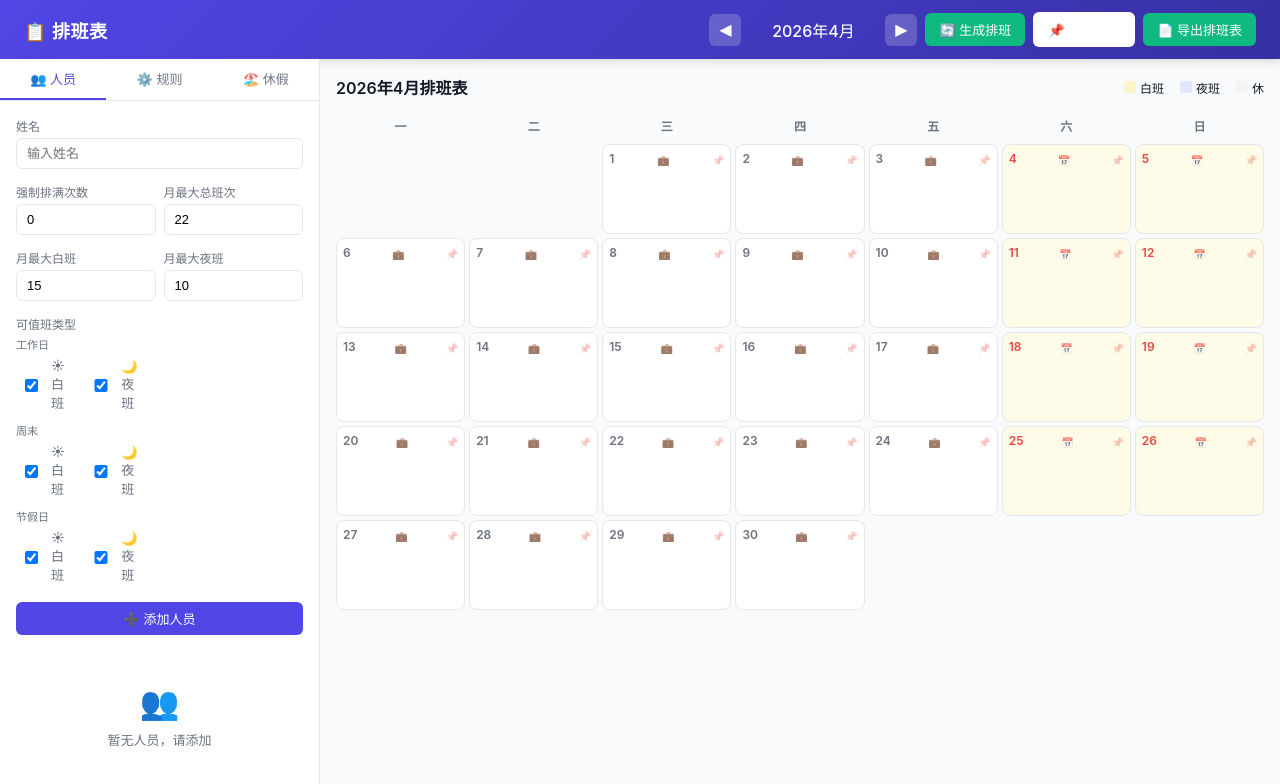
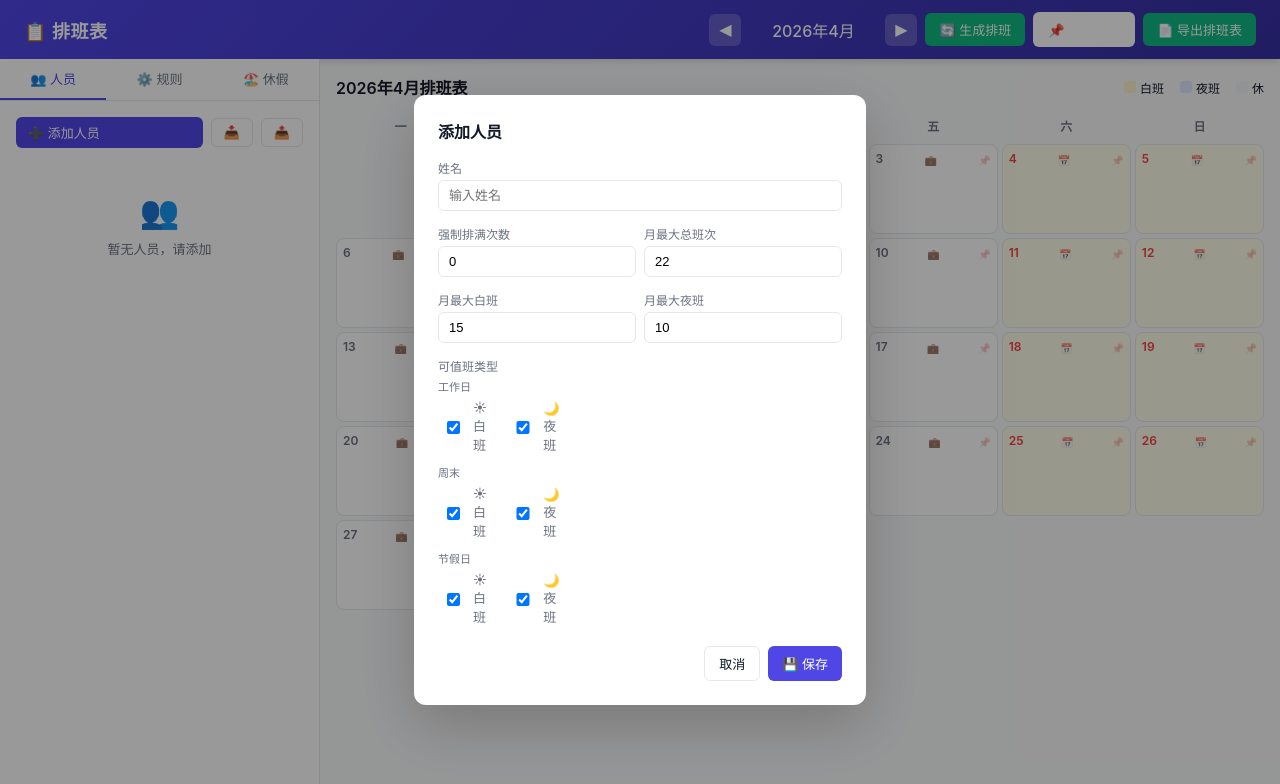
Before and after one commit to gemone/scheduling, a Vue app in the folder frontend/: page / in a window 1280 px wide. Both pictures are taken after a click on the button "➕ 添加人员". Shown: the top 784 px of the page. Built offline with nearby package versions, Linux system fonts and the light colour scheme.

Commit message:
feat: 人员管理改弹窗编辑，支持JSON导入导出

```diff
--- a/frontend/src/App.vue
+++ b/frontend/src/App.vue
@@ -30,67 +30,23 @@
         <div class="sidebar-content">
           <!-- People Tab -->
           <div v-if="tab === 'people'">
-            <div class="form-group">
-              <label>姓名</label>
-              <input v-model="newPerson.name" placeholder="输入姓名" @keyup.enter="addPerson" />
-            </div>
-            <div class="form-row">
-              <div class="form-group">
-                <label>强制排满次数</label>
-                <input v-model.number="newPerson.minTotal" type="number" min="0" />
-              </div>
-              <div class="form-group">
-                <label>月最大总班次</label>
-                <input v-model.number="newPerson.maxTotal" type="number" min="1" />
-              </div>
-            </div>
-            <div class="form-row">
-              <div class="form-group">
-                <label>月最大白班</label>
-                <input v-model.number="newPerson.maxDay" type="number" min="0" />
-              </div>
-              <div class="form-group">
-                <label>月最大夜班</label>
-                <input v-model.number="newPerson.maxNight" type="number" min="0" />
-              </div>
-            </div>
-            <div class="form-group">
-              <label>可值班类型</label>
-              <div class="checkbox-group" style="flex-direction:column;gap:6px">
-                <div style="font-size:11px;color:var(--text-secondary)">工作日</div>
-                <div class="checkbox-row">
-                  <label><input type="checkbox" v-model="newPerson.dayShiftPos" :true-value="1" :false-value="0" /> ☀白班</label>
-                  <label><input type="checkbox" v-model="newPerson.nightShiftPos" :true-value="1" :false-value="0" /> 🌙夜班</label>
-                </div>
-                <div style="font-size:11px;color:var(--text-secondary)">周末</div>
-                <div class="checkbox-row">
-                  <label><input type="checkbox" v-model="newPerson.weekendDayShiftPos" :true-value="1" :false-value="0" /> ☀白班</label>
-                  <label><input type="checkbox" v-model="newPerson.weekendNightShiftPos" :true-value="1" :false-value="0" /> 🌙夜班</label>
-                </div>
-                <div style="font-size:11px;color:var(--text-secondary)">节假日</div>
-                <div class="checkbox-row">
-                  <label><input type="checkbox" v-model="newPerson.holidayDayShiftPos" :true-value="1" :false-value="0" /> ☀白班</label>
-                  <label><input type="checkbox" v-model="newPerson.holidayNightShiftPos" :true-value="1" :false-value="0" /> 🌙夜班</label>
-                </div>
-              </div>
-            </div>
-            <button v-if="!editingPersonId" class="btn btn-primary btn-block" @click="addPerson">➕ 添加人员</button>
-            <div v-else class="form-row" style="gap:8px">
-              <button class="btn btn-primary" style="flex:1" @click="saveEditPerson">💾 保存</button>
-              <button class="btn" style="flex:1" @click="cancelEdit">取消</button>
+            <div class="person-toolbar">
+              <button class="btn btn-primary" style="flex:1" @click="openPersonModal(null)">➕ 添加人员</button>
+              <button class="btn btn-outline" @click="importPeople" title="导入人员">📥</button>
+              <button class="btn btn-outline" @click="exportPeople" title="导出人员">📤</button>
             </div>
 
-            <div class="person-list" style="margin-top:16px">
-              <div class="person-card" v-for="p in data.people" :key="p.id" :class="{ editing: editingPersonId === p.id }">
+            <div class="person-list" style="margin-top:12px">
+              <div class="person-card" v-for="p in data.people" :key="p.id">
                 <button class="remove-btn" @click="removePerson(p.id)">✕</button>
-                <button class="edit-btn" @click="startEdit(p)" title="编辑">✎</button>
+                <button class="edit-btn" @click="openPersonModal(p)" title="编辑">✎</button>
                 <div class="name">{{ p.name }}</div>
                 <div class="limits">
                   <span v-if="p.min_total > 0" style="color:var(--primary)">✦{{ p.min_total }}</span>
                   <span>总计{{ p.max_total }}次</span>
                   <span class="shift-tag day-tag" :class="{ dim: !p.day_shift_pos }">☀白{{ p.day_shift_pos ? p.max_day : 'x' }}</span>
                   <span class="shift-tag night-tag" :class="{ dim: !p.night_shift_pos }">🌙夜{{ p.night_shift_pos ? p.max_night : 'x' }}</span>
-                  <span v-if="p.weekend_day_shift_pos || p.weekend_night_shift_pos" class="shift-tag weekend-tag">{{ p.weekend_day_shift_pos ? 'w' : '' }}{{ p.weekend_night_shift_pos ? 'n' : '' }}</span>
+                  <span v-if="p.weekend_day_shift_pos || p.weekend_night_shift_pos" class="shift-tag weekend-tag">{{ p.weekend_day_shift_pos ? '☀' : '' }}{{ p.weekend_night_shift_pos ? '🌙' : '' }}</span>
                   <span v-if="p.holiday_day_shift_pos || p.holiday_night_shift_pos" class="shift-tag holiday-tag-sm">{{ p.holiday_day_shift_pos ? 'w' : '' }}{{ p.holiday_night_shift_pos ? 'n' : '' }}</span>
                 </div>
               </div>
@@ -307,6 +263,62 @@
       </div>
     </div>
 
+    <!-- Person Modal -->
+    <div class="modal-overlay" v-if="personModal.show" @click.self="personModal.show = false">
+      <div class="modal">
+        <h3>{{ personModal.isAdd ? '添加人员' : '编辑人员' }}</h3>
+        <div class="form-group">
+          <label>姓名</label>
+          <input v-model="personModal.name" placeholder="输入姓名" @keyup.enter="savePersonModal" />
+        </div>
+        <div class="form-row">
+          <div class="form-group">
+            <label>强制排满次数</label>
+            <input v-model.number="personModal.minTotal" type="number" min="0" />
+          </div>
+          <div class="form-group">
+            <label>月最大总班次</label>
+            <input v-model.number="personModal.maxTotal" type="number" min="1" />
+          </div>
+        </div>
+        <div class="form-row">
+          <div class="form-group">
+            <label>月最大白班</label>
+            <input v-model.number="personModal.maxDay" type="number" min="0" />
+          </div>
+          <div class="form-group">
+            <label>月最大夜班</label>
+            <input v-model.number="personModal.maxNight" type="number" min="0" />
+          </div>
+        </div>
+        <div class="form-group">
+          <label>可值班类型</label>
+          <div class="checkbox-group" style="flex-direction:column;gap:6px">
+            <div style="font-size:11px;color:var(--text-secondary)">工作日</div>
+            <div class="checkbox-row">
+              <label><input type="checkbox" v-model="personModal.dayShiftPos" :true-value="1" :false-value="0" /> ☀白班</label>
+              <label><input type="checkbox" v-model="personModal.nightShiftPos" :true-value="1" :false-value="0" /> 🌙夜班</label>
+            </div>
+            <div style="font-size:11px;color:var(--text-secondary)">周末</div>
+            <div class="checkbox-row">
+              <label><input type="checkbox" v-model="personModal.weekendDayShiftPos" :true-value="1" :false-value="0" /> ☀白班</label>
+              <label><input type="checkbox" v-model="personModal.weekendNightShiftPos" :true-value="1" :false-value="0" /> 🌙夜班</label>
+            </div>
+            <div style="font-size:11px;color:var(--text-secondary)">节假日</div>
+            <div class="checkbox-row">
+              <label><input type="checkbox" v-model="personModal.holidayDayShiftPos" :true-value="1" :false-value="0" /> ☀白班</label>
+              <label><input type="checkbox" v-model="personModal.holidayNightShiftPos" :true-value="1" :false-value="0" /> 🌙夜班</label>
+            </div>
+          </div>
+        </div>
+        <div class="modal-actions">
+          <div style="flex:1"></div>
+          <button class="btn btn-outline" @click="personModal.show = false">取消</button>
+          <button class="btn btn-primary" @click="savePersonModal">💾 保存</button>
+        </div>
+      </div>
+    </div>
+
     <!-- Toast -->
     <div class="toast" v-if="toastMessage">{{ toastMessage }}</div>
   </div>
@@ -412,7 +424,10 @@ const data = ref<MonthData>({
 // Sync: data.rules always points to globalRules
 data.value.rules = globalRules.value
 
-const newPerson = ref({
+const personModal = ref({
+  show: false,
+  isAdd: true,
+  editId: null as string | null,
   name: '',
   minTotal: 0,
   maxTotal: 22,
@@ -700,28 +715,13 @@ async function deleteShift() {
 // ==================== Actions ====================
 
 let personIdCounter = 0
-const editingPersonId = ref<string | null>(null)
 
-function startEdit(p: Person) {
-  editingPersonId.value = p.id
-  newPerson.value = {
-    name: p.name,
-    minTotal: p.min_total,
-    maxTotal: p.max_total,
-    maxDay: p.max_day,
-    maxNight: p.max_night,
-    dayShiftPos: p.day_shift_pos,
-    nightShiftPos: p.night_shift_pos,
-    weekendDayShiftPos: p.weekend_day_shift_pos,
-    weekendNightShiftPos: p.weekend_night_shift_pos,
-    holidayDayShiftPos: p.holiday_day_shift_pos,
-    holidayNightShiftPos: p.holiday_night_shift_pos,
-  }
-}
-
-function cancelEdit() {
-  editingPersonId.value = null
-  newPerson.value = {
+function resetPersonModal() {
+  personModal.value = {
+    ...personModal.value,
+    show: false,
+    editId: null,
+    isAdd: true,
     name: '',
     minTotal: 0,
     maxTotal: 22,
@@ -736,61 +736,93 @@ function cancelEdit() {
   }
 }
 
-function saveEditPerson() {
-  if (!editingPersonId.value) return
-  if (!newPerson.value.name.trim()) {
+function openPersonModal(p: Person | null) {
+  if (p) {
+    personModal.value = {
+      ...personModal.value,
+      show: true,
+      isAdd: false,
+      editId: p.id,
+      name: p.name,
+      minTotal: p.min_total,
+      maxTotal: p.max_total,
+      maxDay: p.max_day,
+      maxNight: p.max_night,
+      dayShiftPos: p.day_shift_pos,
+      nightShiftPos: p.night_shift_pos,
+      weekendDayShiftPos: p.weekend_day_shift_pos,
+      weekendNightShiftPos: p.weekend_night_shift_pos,
+      holidayDayShiftPos: p.holiday_day_shift_pos,
+      holidayNightShiftPos: p.holiday_night_shift_pos,
+    }
+  } else {
+    personModal.value = {
+      ...personModal.value,
+      show: true,
+      isAdd: true,
+      editId: null,
+      name: '',
+      minTotal: 0,
+      maxTotal: 22,
+      maxDay: 15,
+      maxNight: 10,
+      dayShiftPos: 1,
+      nightShiftPos: 1,
+      weekendDayShiftPos: 1,
+      weekendNightShiftPos: 1,
+      holidayDayShiftPos: 1,
+      holidayNightShiftPos: 1,
+    }
+  }
+}
+
+function savePersonModal() {
+  const m = personModal.value
+  if (!m.name.trim()) {
     showToast('请输入姓名')
     return
   }
-  const idx = globalPeople.value.findIndex((p: Person) => p.id === editingPersonId.value)
-  if (idx === -1) return
-  globalPeople.value[idx] = {
-    ...globalPeople.value[idx],
-    name: newPerson.value.name.trim(),
-    min_total: newPerson.value.minTotal,
-    max_total: newPerson.value.maxTotal,
-    max_day: newPerson.value.maxDay,
-    max_night: newPerson.value.maxNight,
-    day_shift_pos: newPerson.value.dayShiftPos,
-    night_shift_pos: newPerson.value.nightShiftPos,
-    weekend_day_shift_pos: newPerson.value.weekendDayShiftPos,
-    weekend_night_shift_pos: newPerson.value.weekendNightShiftPos,
-    holiday_day_shift_pos: newPerson.value.holidayDayShiftPos,
-    holiday_night_shift_pos: newPerson.value.holidayNightShiftPos,
+  if (m.isAdd) {
+    const id = `p_${Date.now()}_${personIdCounter++}`
+    const person: Person = {
+      id,
+      name: m.name.trim(),
+      min_total: m.minTotal,
+      max_total: m.maxTotal,
+      max_day: m.maxDay,
+      max_night: m.maxNight,
+      day_shift_pos: m.dayShiftPos,
+      night_shift_pos: m.nightShiftPos,
+      weekend_day_shift_pos: m.weekendDayShiftPos,
+      weekend_night_shift_pos: m.weekendNightShiftPos,
+      holiday_day_shift_pos: m.holidayDayShiftPos,
+      holiday_night_shift_pos: m.holidayNightShiftPos,
+    }
+    globalPeople.value.push(person)
+    showToast('已添加人员')
+  } else if (m.editId) {
+    const idx = globalPeople.value.findIndex((p: Person) => p.id === m.editId)
+    if (idx === -1) return
+    globalPeople.value[idx] = {
+      ...globalPeople.value[idx],
+      name: m.name.trim(),
+      min_total: m.minTotal,
+      max_total: m.maxTotal,
+      max_day: m.maxDay,
+      max_night: m.maxNight,
+      day_shift_pos: m.dayShiftPos,
+      night_shift_pos: m.nightShiftPos,
+      weekend_day_shift_pos: m.weekendDayShiftPos,
+      weekend_night_shift_pos: m.weekendNightShiftPos,
+      holiday_day_shift_pos: m.holidayDayShiftPos,
+      holiday_night_shift_pos: m.holidayNightShiftPos,
+    }
+    showToast('已更新人员')
   }
   data.value.people = [...globalPeople.value]
   saveGlobalPeople()
   saveData()
-  cancelEdit()
-  showToast('已更新人员')
-}
-
-function addPerson() {
-  if (!newPerson.value.name.trim()) {
-    showToast('请输入姓名')
-    return
-  }
-  const id = `p_${Date.now()}_${personIdCounter++}`
-  const person: Person = {
-    id,
-    name: newPerson.value.name.trim(),
-    min_total: newPerson.value.minTotal,
-    max_total: newPerson.value.maxTotal,
-    max_day: newPerson.value.maxDay,
-    max_night: newPerson.value.maxNight,
-    day_shift_pos: newPerson.value.dayShiftPos,
-    night_shift_pos: newPerson.value.nightShiftPos,
-    weekend_day_shift_pos: newPerson.value.weekendDayShiftPos,
-    weekend_night_shift_pos: newPerson.value.weekendNightShiftPos,
-    holiday_day_shift_pos: newPerson.value.holidayDayShiftPos,
-    holiday_night_shift_pos: newPerson.value.holidayNightShiftPos,
-  }
-  globalPeople.value.push(person)
-  data.value.people = [...globalPeople.value]
-  newPerson.value.name = ''
-  saveGlobalPeople()
-  saveData()
-  showToast('已添加人员')
+  resetPersonModal()
 }
 
 function removePerson(id: string) {
@@ -799,6 +831,59 @@ function removePerson(id: string) {
   data.value.vacations = data.value.vacations.filter((v: Vacation) => v.person_id !== id)
   saveGlobalPeople()
   saveData()
+}
+
+function exportPeople() {
+  const json = JSON.stringify(globalPeople.value, null, 2)
+  const blob = new Blob([json], { type: 'application/json' })
+  const url = URL.createObjectURL(blob)
+  const a = document.createElement('a')
+  a.href = url
+  a.download = 'people.json'
+  a.click()
+  URL.revokeObjectURL(url)
+  showToast('📤 已导出人员列表')
+}
+
+function importPeople() {
+  const input = document.createElement('input')
+  input.type = 'file'
+  input.accept = '.json'
+  input.onchange = async (e: Event) => {
+    const file = (e.target as HTMLInputElement).files?.[0]
+    if (!file) return
+    try {
+      const text = await file.text()
+      const imported: Person[] = JSON.parse(text)
+      if (!Array.isArray(imported)) {
+        showToast('格式错误：需要数组格式')
+        return
+      }
+      // Merge: add new people by name, update existing by name
+      let added = 0
+      let updated = 0
+      for (const p of imported) {
+        if (!p.name) continue
+        // Ensure ID exists
+        if (!p.id) p.id = `p_${Date.now()}_${personIdCounter++}`
+        const existing = globalPeople.value.findIndex((ep: Person) => ep.name === p.name)
+        if (existing >= 0) {
+          globalPeople.value[existing] = { ...globalPeople.value[existing], ...p }
+          updated++
+        } else {
+          globalPeople.value.push(p)
+          added++
+        }
+      }
+      data.value.people = [...globalPeople.value]
+      saveGlobalPeople()
+      saveData()
+      showToast(`📥 导入完成：新增${added}人，更新${updated}人`)
+    } catch (err) {
+      showToast('导入失败：文件格式错误')
+    }
+  }
+  input.click()
 }
 
 function addVacation() {
--- a/frontend/src/style.css
+++ b/frontend/src/style.css
@@ -344,6 +344,16 @@ body {
 .person-card.editing {
   border-color: var(--primary);
   background: rgba(99,102,241,0.05);
+}
+
+.person-toolbar {
+  display: flex;
+  gap: 8px;
+  align-items: center;
+}
+.person-toolbar .btn {
+  padding: 6px 12px;
+  font-size: 13px;
 }
 
 /* Vacation List */
```
